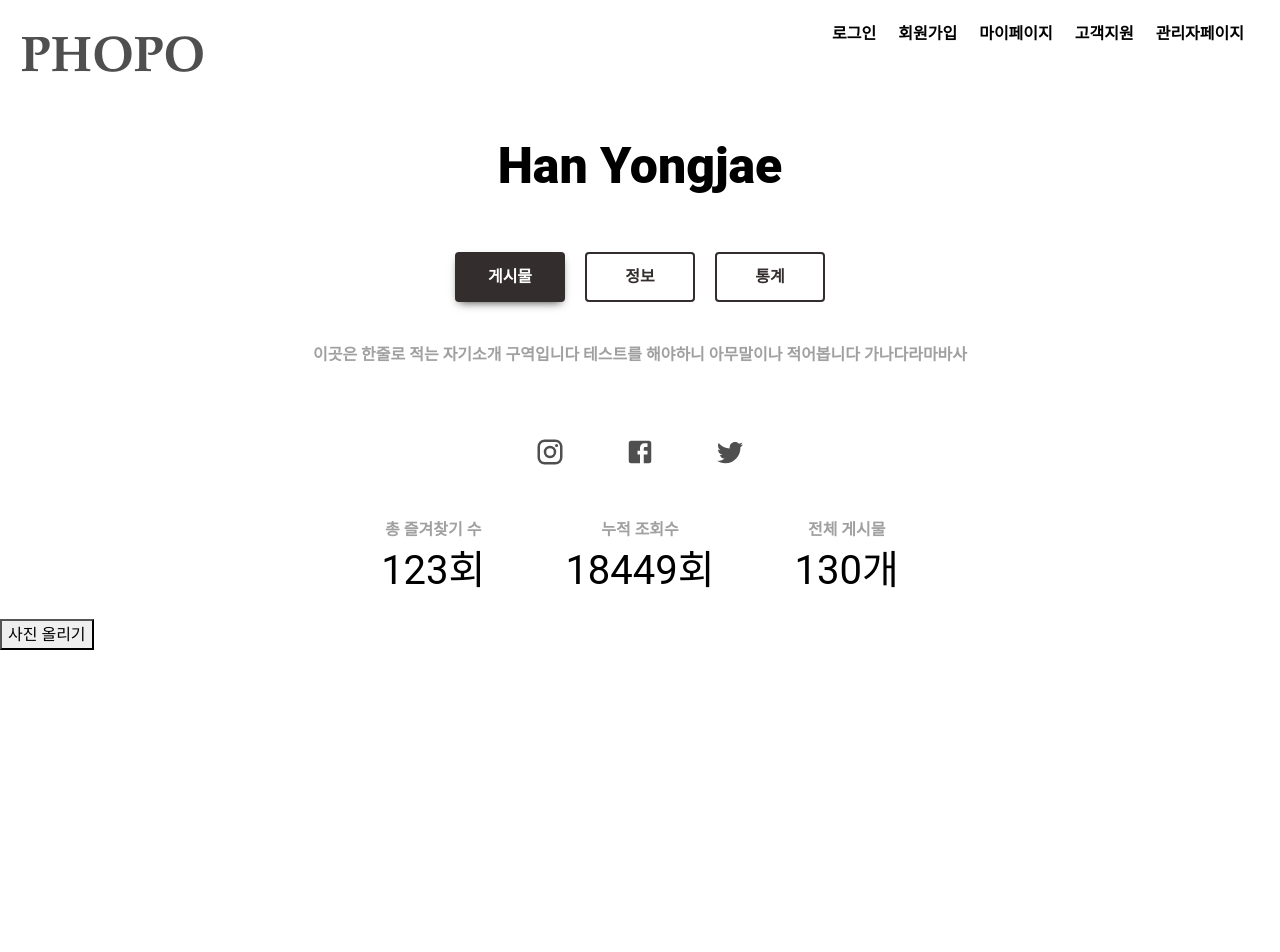
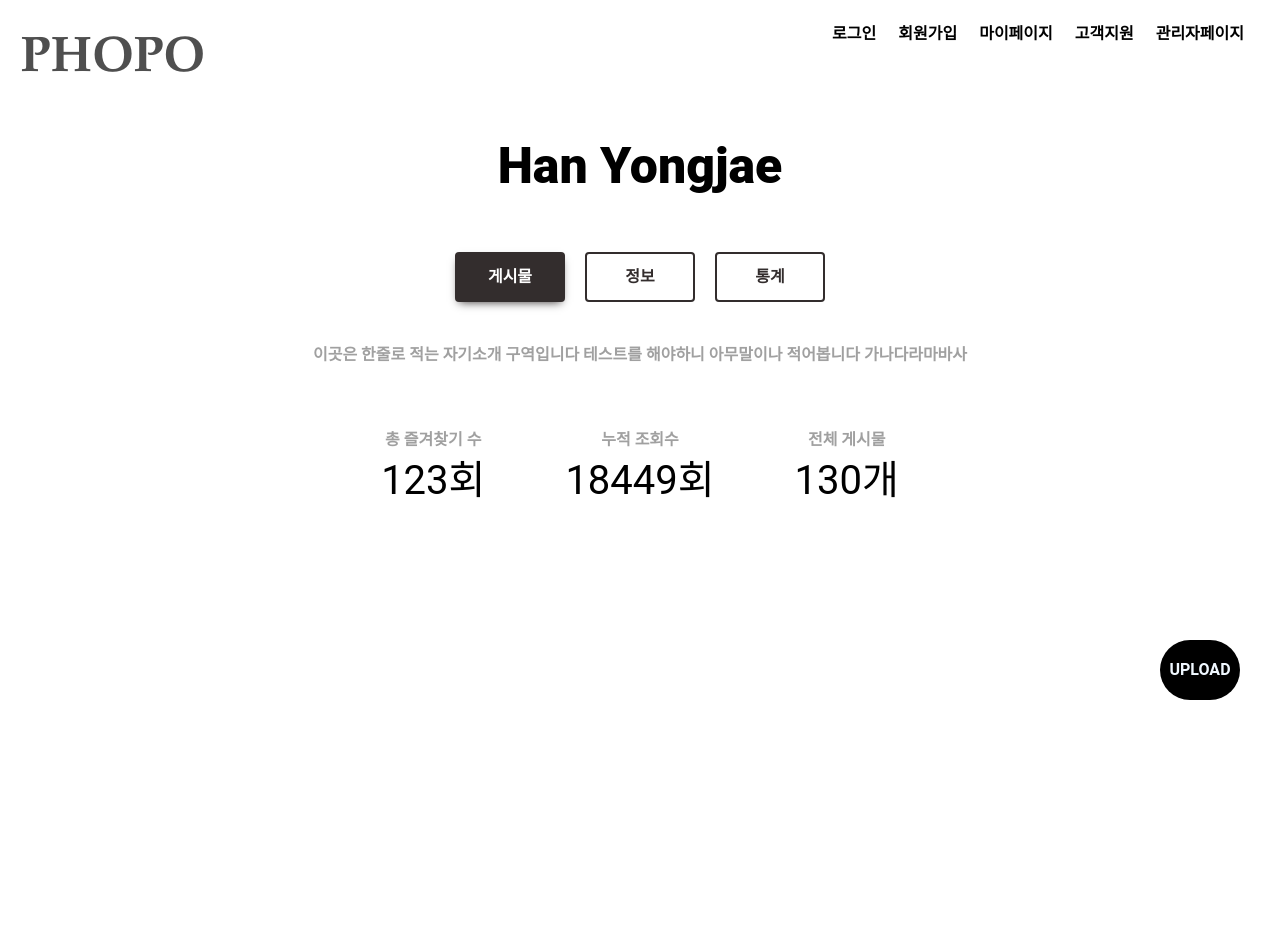
Before and after one commit to Jun02da/final_project_frontend, a React (Create React App) app: page /mypage in a window 1280 px wide. Shown: the top 952 px of the page. Built offline with nearby package versions, Linux system fonts and the light colour scheme.

Commit message:
마이페이지 업로드 수정

```diff
--- a/src/components/ImageUploader.js
+++ b/src/components/ImageUploader.js
@@ -52,7 +52,7 @@ function ImageUploader({ onUpload }) {
   return (
     <div className="image-uploader">
       <div {...getRootProps()} className="dropzone">
-        사진 올리기
+        UPLOAD
       </div>
       {previewImage && (
         <Modal
--- a/src/components/Layout/MyPageHeader.js
+++ b/src/components/Layout/MyPageHeader.js
@@ -104,11 +104,11 @@ export default function MyPageHeader() {
       </p>
 
       {/* sns 아이콘 */}
-      <div className="Icon_set">
+      {/* <div className="Icon_set">
         <InstagramIcon className="Icon" sx={{ fontSize: 30 }} />
         <FacebookIcon className="Icon" sx={{ fontSize: 30 }} />
         <TwitterIcon className="Icon" sx={{ fontSize: 30 }} />
-      </div>
+      </div> */}
       {/* Dashboard 페이지로 이동 추가 */}
       <div className="stat_set" onClick={goDashboard}>
         <div className="stat">
--- a/src/components/MypageImgslider.js
+++ b/src/components/MypageImgslider.js
@@ -5,6 +5,8 @@ import { Link } from "react-router-dom";
 
 import { FreeMode, Navigation, Thumbs, Autoplay, Mousewheel } from "swiper";
 import ImageUploader from "./ImageUploader";
+import '../css/Imguploadbtn.css';
+
 
 // import 스와이퍼 스타일
 import "swiper/css";
@@ -29,13 +31,16 @@ export default function MypageImgslider() {
 
   return (
     <>
-      <button>
+    {/* 업로드 버튼 */}
+      <button className="floating">
         <ImageUploader onUpload={handleUpload} />
       </button>
+
+    <div className = 'MySwiperTop'>
       <Swiper
         spaceBetween={10}
         loop={true}
-        autoplay={{ delay: 3000 }} //자동으로 사진 넘겨주는 슬라이드기능
+        autoplay={{ delay: 3000,disableOnInteraction: false }} //자동으로 사진 넘겨주는 슬라이드기능
         effect="fade"
         thumbs={{
           swiper: thumbsSwiper && !thumbsSwiper.destroyed ? thumbsSwiper : null,
@@ -52,7 +57,7 @@ export default function MypageImgslider() {
           </SwiperSlide>
         ))}
       </Swiper>
-
+    </div>
       {/* 하단 미리보기 이미지 부분 */}
       <Swiper
         onSwiper={setThumbsSwiper}
--- /dev/null
+++ b/src/css/Imguploadbtn.css
@@ -0,0 +1,23 @@
+.floating {
+    position: fixed;
+    right: 0px;
+    bottom: 0px;
+    text-align:center;
+    margin: 40px;
+    margin-bottom: 100px;
+    background-color: black;
+    border: none;
+    color: aliceblue;
+    border-radius: 50px;
+    width: 80px;
+    height: 60px;
+    font-weight: bold;
+  }
+
+  .floating:hover {
+    background-color: white;
+    color: black;
+    transition: 0.8s;
+    font-weight: bold;
+    border: 1px solid black;
+  }
--- a/src/css/MypageSlider.css
+++ b/src/css/MypageSlider.css
@@ -33,7 +33,7 @@
 }
 .MySwiperTop {
   height: 75vh;
-  width: 95vh;
+  width: 115vh;
   overflow:hidden;
   margin:0 auto;
 }
@@ -47,7 +47,7 @@
 /* 하단 미리보기 이미지 슬라이드 */
 .mySwiper {
   height: 15vh;
-  width: 95vh;
+  width: 115vh;
   box-sizing: border-box;
   padding: 10px 0;
   margin-bottom: 150px;
--- a/src/css/mypage.css
+++ b/src/css/mypage.css
@@ -56,6 +56,7 @@
   display: inline-block;
   margin-left: 40px;
   margin-right: 40px;
+  margin-top: 40px;
   cursor: pointer;
 }
 
```
